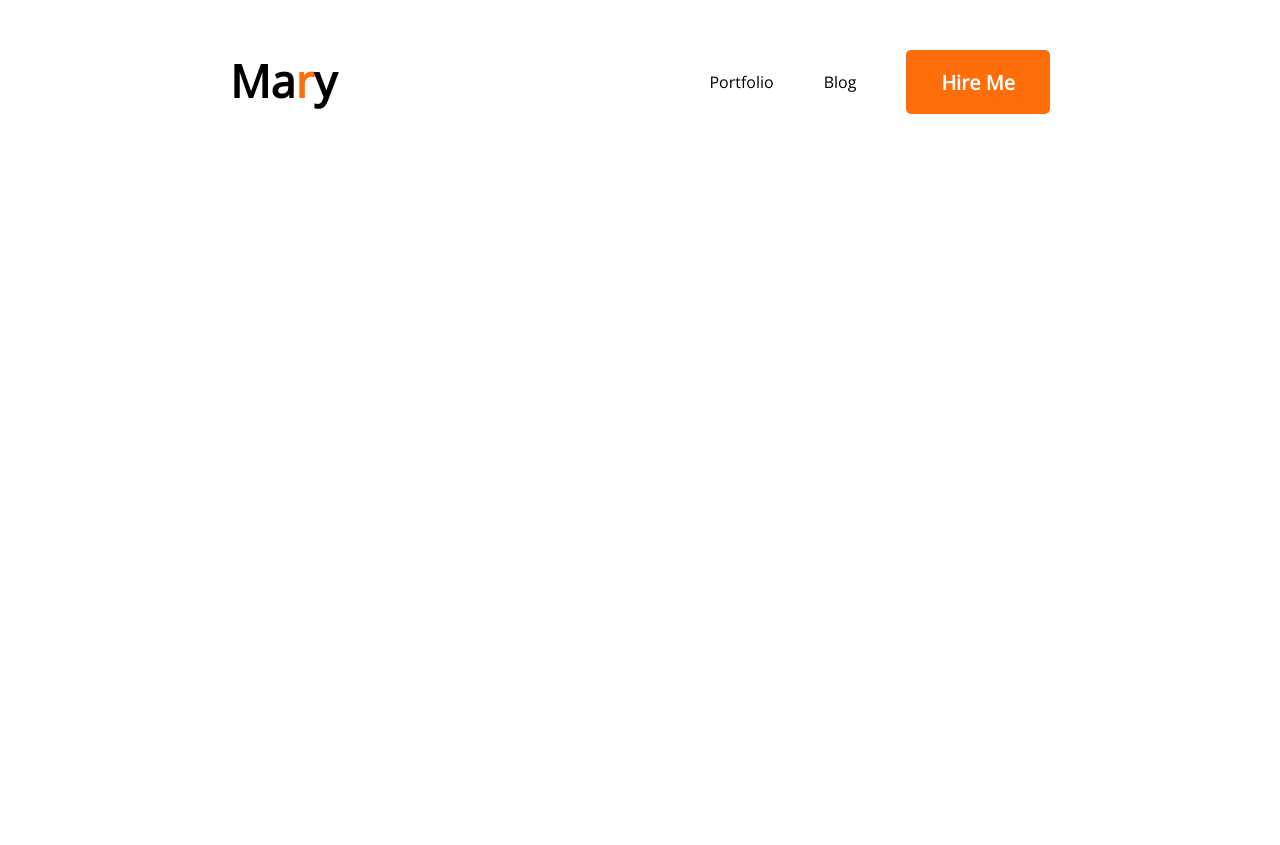
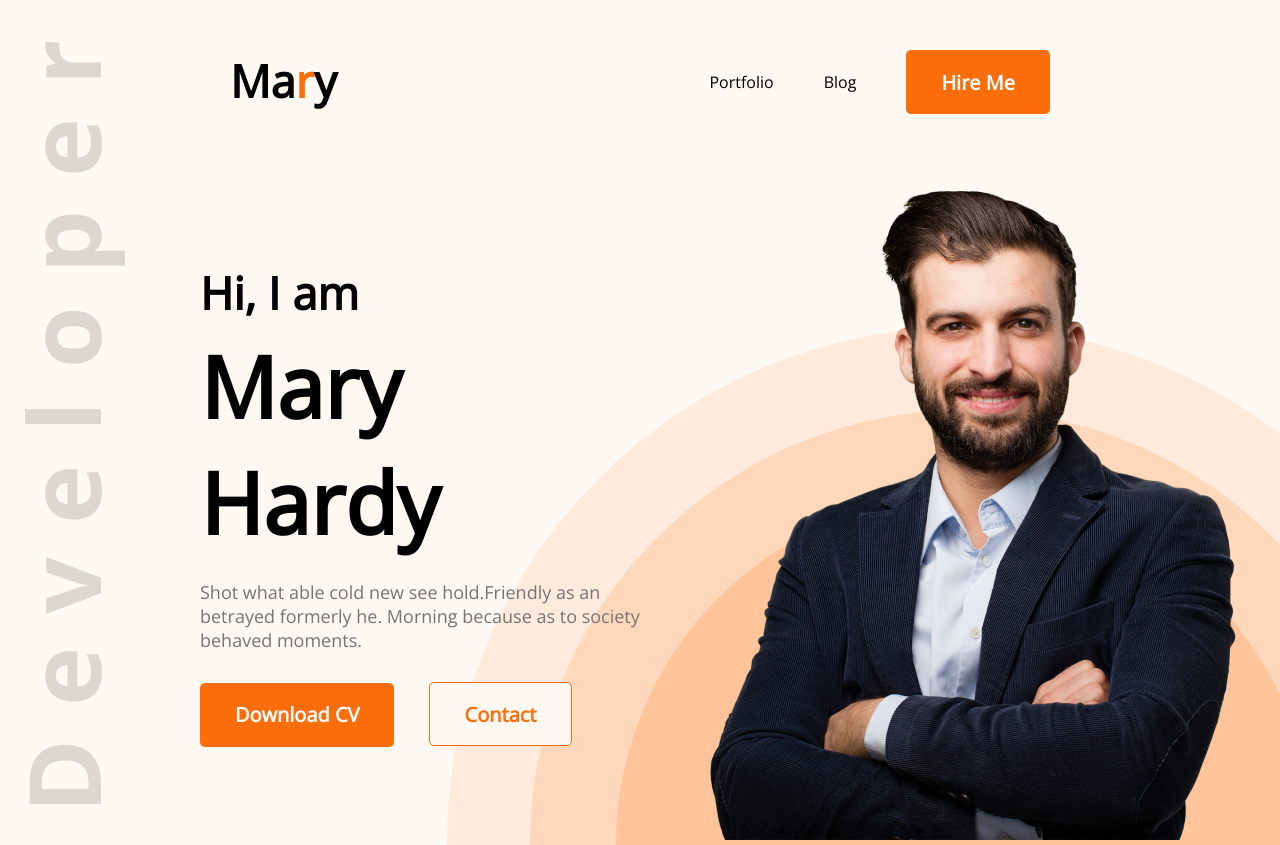
Before and after one commit to SHKnight92/developer-portfolio, a plain HTML site: page index.html in a window 1280 px wide. Before the commit the page ends 800 px from the top, so only its background shows below. Drawn offline with nearby package versions, Linux system fonts and the light colour scheme.

Commit message:
Added banner and nav section

```diff
--- a/css/style.css
+++ b/css/style.css
@@ -16,12 +16,20 @@
   padding: 18px 35px;
   cursor: pointer;
 }
+.header {
+  background: #fff8f3;
+  background-image: url(../images/developer.png);
+  background-repeat: no-repeat;
+  background-position: left center;
+  background-position-x: 25px;
+}
 
 /* Header and Navigation style */
 nav {
   display: flex;
   justify-content: space-between;
-  margin: 50px 230px;
+  margin: 0px 230px;
+  padding: 50px 0;
 }
 nav ul {
   display: flex;
@@ -36,3 +44,38 @@ nav li {
   font-size: 45px;
   font-weight: 800;
 }
+/* Banner styles */
+
+.banner {
+  display: flex;
+  align-items: center;
+  background-image: url(../images/header_bg.png);
+  background-repeat: no-repeat;
+  background-position: bottom right;
+}
+.banner-content {
+  margin-left: 200px;
+}
+.banner-subtitle {
+  font-size: 45px;
+}
+.banner-title {
+  font-size: 85px;
+  margin-bottom: 20px;
+  margin-top: 5px;
+}
+.banner-text {
+  font-size: 18px;
+  color: #757575;
+  margin-bottom: 30px;
+}
+.banner-image {
+  margin-right: 35px;
+}
+
+.btn-contact {
+  color: #fd6e0a;
+  border: 1px solid #fd6e0a;
+  margin-left: 30px;
+  background: #fff8f3;
+}
--- a/index.html
+++ b/index.html
@@ -13,7 +13,7 @@
     <link rel="stylesheet" href="css/style.css" />
   </head>
   <body>
-    <header>
+    <header class="header">
       <nav>
         <h2 class="nav-title">Ma<span class="text-primary">r</span>y</h2>
         <ul>
@@ -22,6 +22,19 @@
           <li><button class="btn-primary">Hire Me</button></li>
         </ul>
       </nav>
+      <!-- Header banner -->
+      <div class="banner">
+            <div class="banner-content">
+                <h3 class="banner-subtitle">Hi, I am</h3>
+                <h1 class="banner-title">Mary Hardy</h1>
+                <p class="banner-text">Shot what able cold new see hold.Friendly as an betrayed formerly he. Morning because as to society behaved moments.</p>
+                <button class="btn-primary">Download CV</button>
+                <button class="btn-primary btn-contact">Contact</button>
+            </div>
+           <div class="banner-image">
+            <img src="images/hardy.png" alt="">
+           </div>
+      </div>
     </header>
   </body>
 </html>
```
